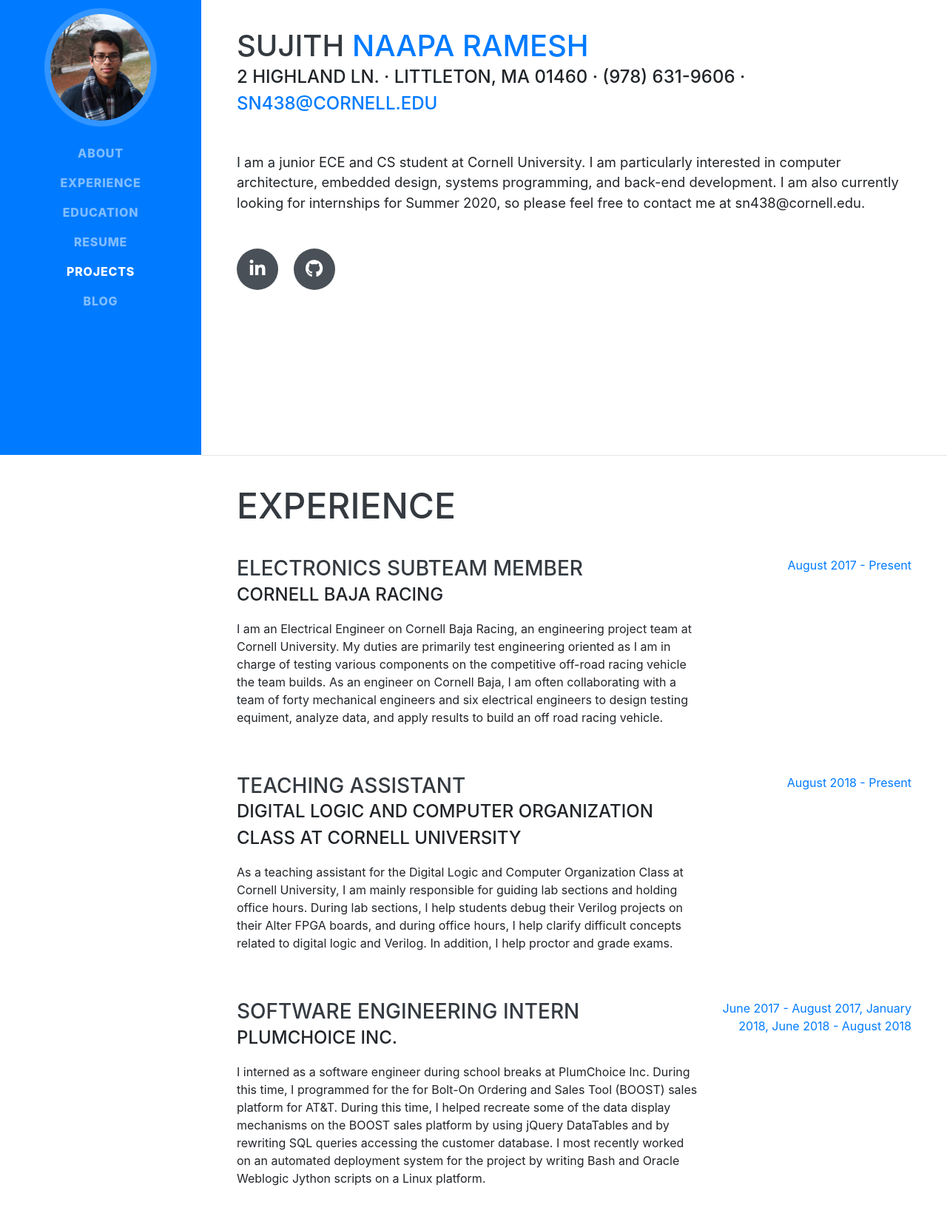
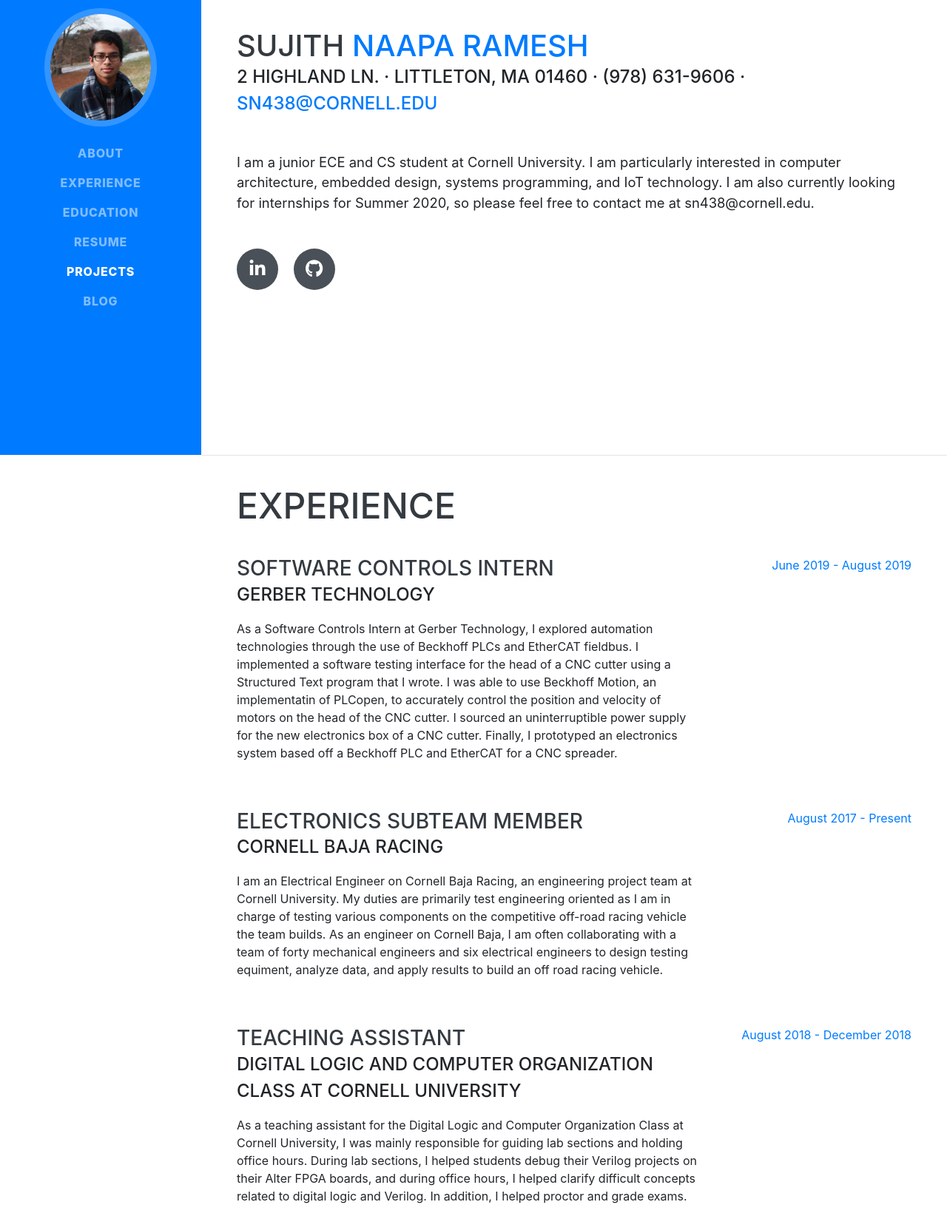
Before and after one commit to sujithnr/Portfolio, a website with bundled scripts: page index.html in a window 1280 px wide. Shown: the part 185-1833 px from the top of the page at 74% size. Built offline with nearby package versions, Linux system fonts and the light colour scheme; files whose address does not match are found by name; a web font is replaced by a local one.

Commit message:
Link Changes

```diff
--- a/index.html
+++ b/index.html
@@ -69,7 +69,7 @@
         <div class="subheading mb-5">2 Highland Ln. · Littleton, MA 01460 · (978) 631-9606 ·
           <a href="mailto:sn438@cornell.edu">sn438@cornell.edu </a>
         </div>
-        <p class="lead mb-5">I am a junior ECE and CS student at Cornell University. I am particularly interested in computer architecture, embedded design, systems programming, and back-end development. I am also currently looking for internships for Summer 2020, so please feel free to contact me at sn438@cornell.edu. </p>
+        <p class="lead mb-5">I am a junior ECE and CS student at Cornell University. I am particularly interested in computer architecture, embedded design, systems programming, and IoT technology. I am also currently looking for internships for Summer 2020, so please feel free to contact me at sn438@cornell.edu. </p>
         <div class="social-icons">
           <a href="https://www.linkedin.com/in/sujith-naapa-ramesh/" target="_blank">
             <i class="fab fa-linkedin-in"></i>
@@ -89,6 +89,17 @@
 
         <div class="resume-item d-flex flex-column flex-md-row justify-content-between mb-5">
           <div class="resume-content">
+            <h3 class="mb-0">Software Controls Intern</h3>
+            <div class="subheading mb-3">Gerber Technology</div>
+            <p> As a Software Controls Intern at Gerber Technology, I explored automation technologies through the use of Beckhoff PLCs and EtherCAT fieldbus. I implemented a software testing interface for the head of a CNC cutter using a Structured Text program that I wrote. I was able to use Beckhoff Motion, an implementatin of PLCopen, to accurately control the position and velocity of motors on the head of the CNC cutter. I sourced an uninterruptible power supply for the new electronics box of a CNC cutter. Finally, I prototyped an electronics system based off a Beckhoff PLC and EtherCAT for a CNC spreader.</p>
+			</div>
+          <div class="resume-date text-md-right">
+            <span class="text-primary">June 2019 - August 2019</span>
+          </div>
+        </div>
+
+        <div class="resume-item d-flex flex-column flex-md-row justify-content-between mb-5">
+          <div class="resume-content">
             <h3 class="mb-0">Electronics Subteam Member</h3>
             <div class="subheading mb-3">Cornell Baja Racing</div>
             <p> I am an Electrical Engineer on Cornell Baja Racing, an engineering project team at Cornell University. My duties are primarily test engineering oriented as I am in charge of testing various components on the competitive off-road racing vehicle the team builds. As an engineer on Cornell Baja, I am often collaborating with a team of forty mechanical engineers and six electrical engineers to design testing equiment, analyze data, and apply results to build an off road racing vehicle.</p>
@@ -102,10 +113,10 @@
           <div class="resume-content">
             <h3 class="mb-0">Teaching Assistant</h3>
             <div class="subheading mb-3">Digital Logic and Computer Organization Class at Cornell University</div>
-            <p>As a teaching assistant for the Digital Logic and Computer Organization Class at Cornell University, I am mainly responsible for guiding lab sections and holding office hours. During lab sections, I help students debug their Verilog projects on their Alter FPGA boards, and during office hours, I help clarify difficult concepts related to digital logic and Verilog. In addition, I help proctor and grade exams.</p>
+            <p>As a teaching assistant for the Digital Logic and Computer Organization Class at Cornell University, I was mainly responsible for guiding lab sections and holding office hours. During lab sections, I helped students debug their Verilog projects on their Alter FPGA boards, and during office hours, I helped clarify difficult concepts related to digital logic and Verilog. In addition, I helped proctor and grade exams.</p>
 			</div>
           <div class="resume-date text-md-right">
-            <span class="text-primary">August 2018 - Present</span>
+            <span class="text-primary">August 2018 - December 2018</span>
           </div>
         </div>
 
@@ -134,7 +145,7 @@
             <h3 class="mb-0">Cornell University</h3>
             <div class="subheading mb-3">Bachelor of Science</div>
             <div>Electrical and Computer Engineering</div>
-            <p>GPA: 3.66</p>
+            <p>GPA: 3.627</p>
           </div>
           <div class="resume-date text-md-right">
             <span class="text-primary">August 2017 - December 2020</span>
```
Also changed, not shown: Critterworld.html (+1 -1 lines), DAQLite.html (+1 -1 lines), Entry9.html (+9 -1 lines), TwitchDoesArt.html (+1 -1 lines).
